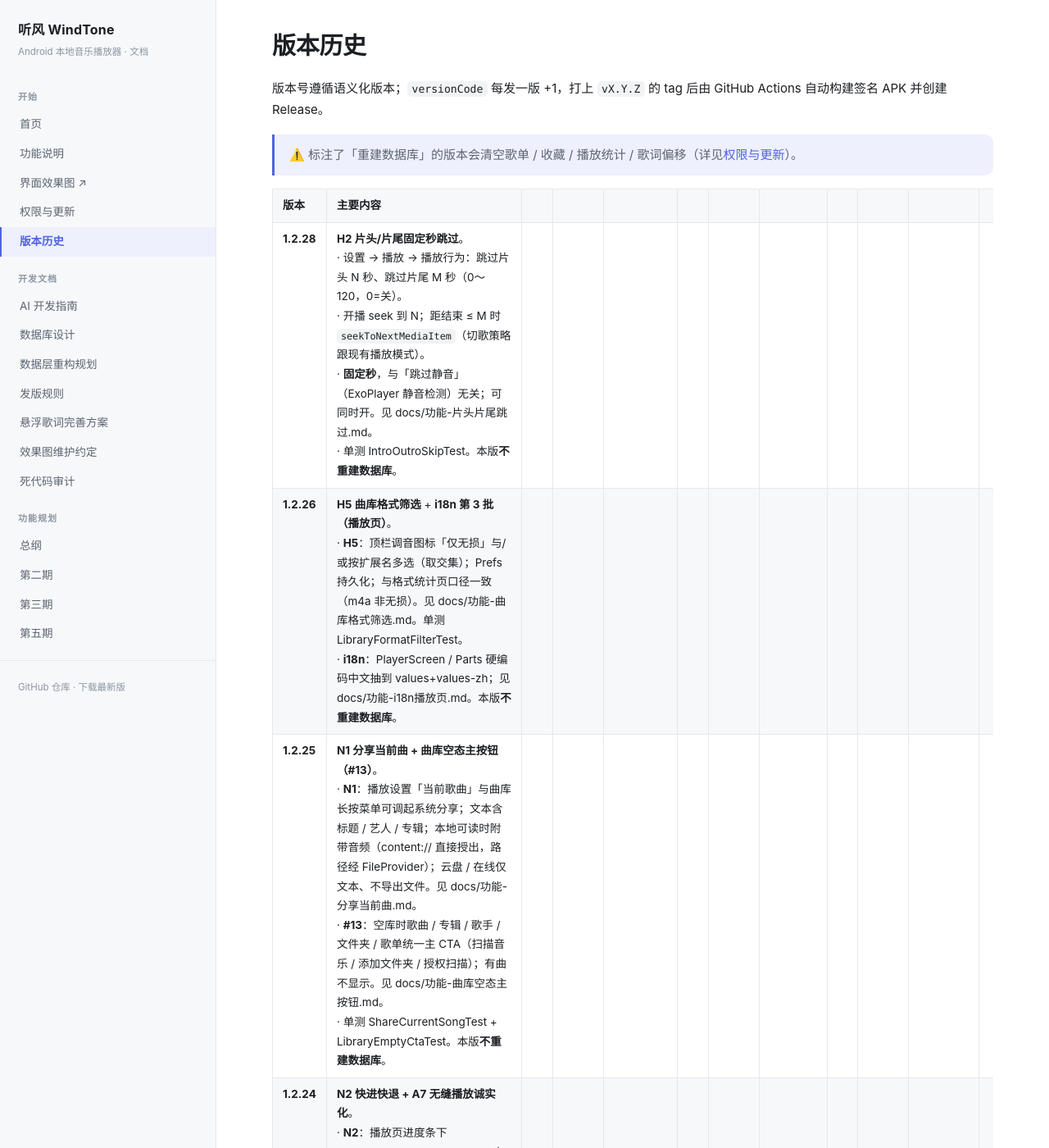
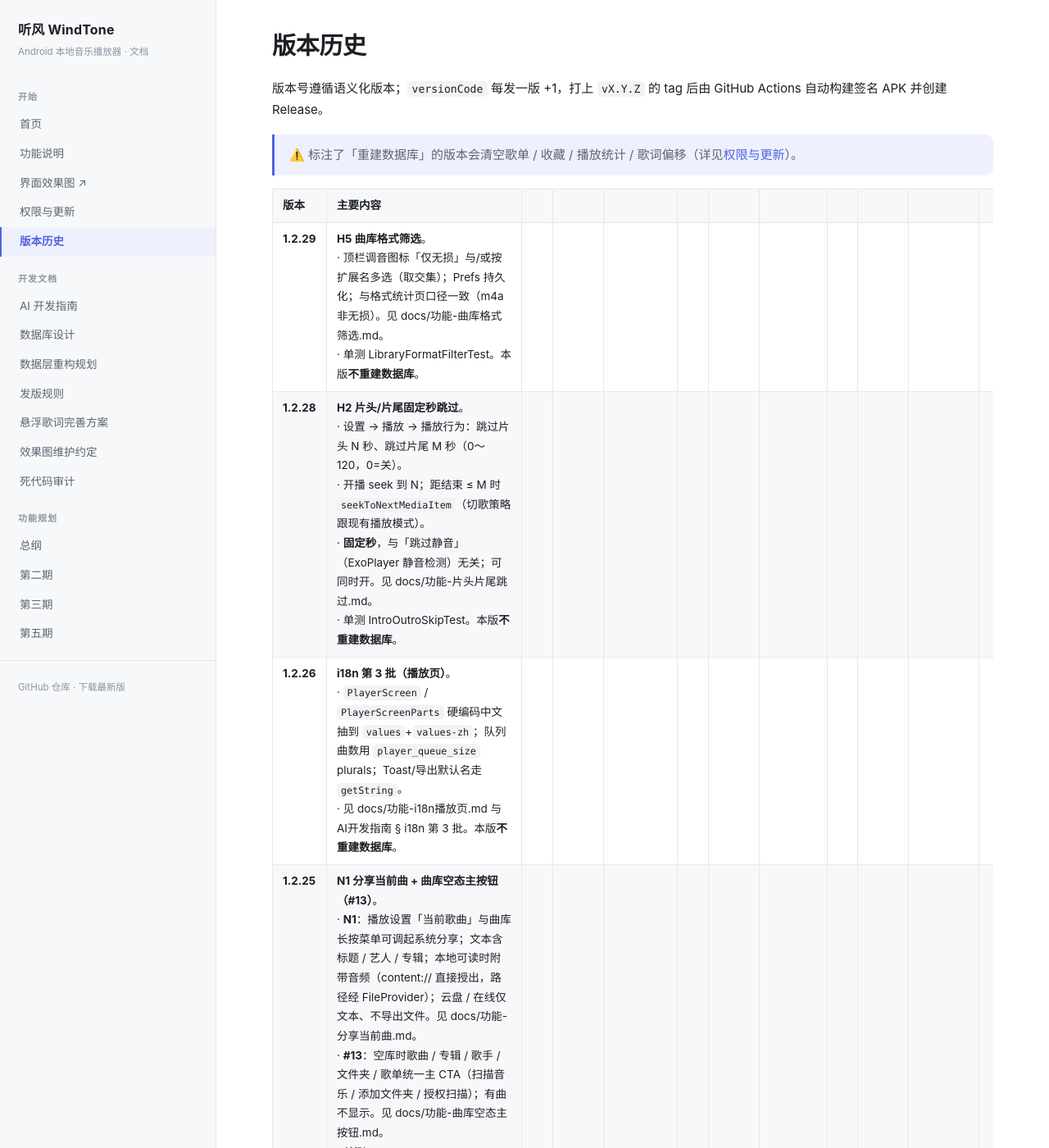
Before and after one commit to LuckyLearning/WindTone, a Jekyll site: the page built from docs/版本历史.md, in a window 1280 px wide and 1400 px high. Shown: the whole window at 82% size. Built offline with Jekyll 4.4.1, drawn with Linux system fonts in a browser that asks for light colours.

Commit message:
docs(H5): 版本历史改记为 1.2.29（H2 已占 1.2.28）

```diff
--- a/docs/版本历史.md
+++ b/docs/版本历史.md
@@ -11,8 +11,9 @@ title: 版本历史
 
 | 版本 | 主要内容 |
 |---|---|
+| **1.2.29** | **H5 曲库格式筛选**。<br>· 顶栏调音图标「仅无损」与/或按扩展名多选（取交集）；Prefs 持久化；与格式统计页口径一致（m4a 非无损）。见 docs/功能-曲库格式筛选.md。<br>· 单测 LibraryFormatFilterTest。本版**不重建数据库**。 |
 | **1.2.28** | **H2 片头/片尾固定秒跳过**。<br>· 设置 → 播放 → 播放行为：跳过片头 N 秒、跳过片尾 M 秒（0～120，0=关）。<br>· 开播 seek 到 N；距结束 ≤ M 时 `seekToNextMediaItem`（切歌策略跟现有播放模式）。<br>· **固定秒**，与「跳过静音」（ExoPlayer 静音检测）无关；可同时开。见 docs/功能-片头片尾跳过.md。<br>· 单测 IntroOutroSkipTest。本版**不重建数据库**。 |
-| **1.2.26** | **H5 曲库格式筛选** + **i18n 第 3 批（播放页）**。<br>· **H5**：顶栏调音图标「仅无损」与/或按扩展名多选（取交集）；Prefs 持久化；与格式统计页口径一致（m4a 非无损）。见 docs/功能-曲库格式筛选.md。单测 LibraryFormatFilterTest。<br>· **i18n**：PlayerScreen / Parts 硬编码中文抽到 values+values-zh；见 docs/功能-i18n播放页.md。本版**不重建数据库**。 |
+| **1.2.26** | **i18n 第 3 批（播放页）**。<br>· `PlayerScreen` / `PlayerScreenParts` 硬编码中文抽到 `values`+`values-zh`；队列曲数用 `player_queue_size` plurals；Toast/导出默认名走 `getString`。<br>· 见 docs/功能-i18n播放页.md 与 AI开发指南 § i18n 第 3 批。本版**不重建数据库**。 |
 | **1.2.25** | **N1 分享当前曲 + 曲库空态主按钮（#13）**。<br>· **N1**：播放设置「当前歌曲」与曲库长按菜单可调起系统分享；文本含标题 / 艺人 / 专辑；本地可读时附带音频（content:// 直接授出，路径经 FileProvider）；云盘 / 在线仅文本、不导出文件。见 docs/功能-分享当前曲.md。<br>· **#13**：空库时歌曲 / 专辑 / 歌手 / 文件夹 / 歌单统一主 CTA（扫描音乐 / 添加文件夹 / 授权扫描）；有曲不显示。见 docs/功能-曲库空态主按钮.md。<br>· 单测 ShareCurrentSongTest + LibraryEmptyCtaTest。本版**不重建数据库**。 |
 | **1.2.24** | **N2 快进快退 + A7 无缝播放诚实化**。<br>· **N2**：播放页进度条下 −15/−10/+10/+15；SeekJump 夹紧 0～duration；手机完整态显示，车载/沉浸态不重复。见 docs/功能-快进快退.md。<br>· **A7**：Media3 无关闭无缝 API，C1 假开关移除；设置页「始终开启」只读说明 + 弹窗；Prefs 死键；诊断包标明平台默认。见 docs/功能-gapless.md。<br>· 单测 SeekJumpTest + SettingsCollapsibleTest。本版**不重建数据库**。 |
 | **1.2.23** | **A6 同目录 folder.jpg 封面回退**。<br>· 内嵌封面缺失时按优先级读同目录 `folder.jpg` → `cover.jpg` → `AlbumArt.jpg`（大小写不敏感）；有内嵌则不动文件夹文件。<br>· 走既有 CoverRepository 三级缓存；负缓存与换图失效口径见 docs/功能-folder封面.md。<br>· 单测 FolderCoverTest。本版**不重建数据库**。 |
```
